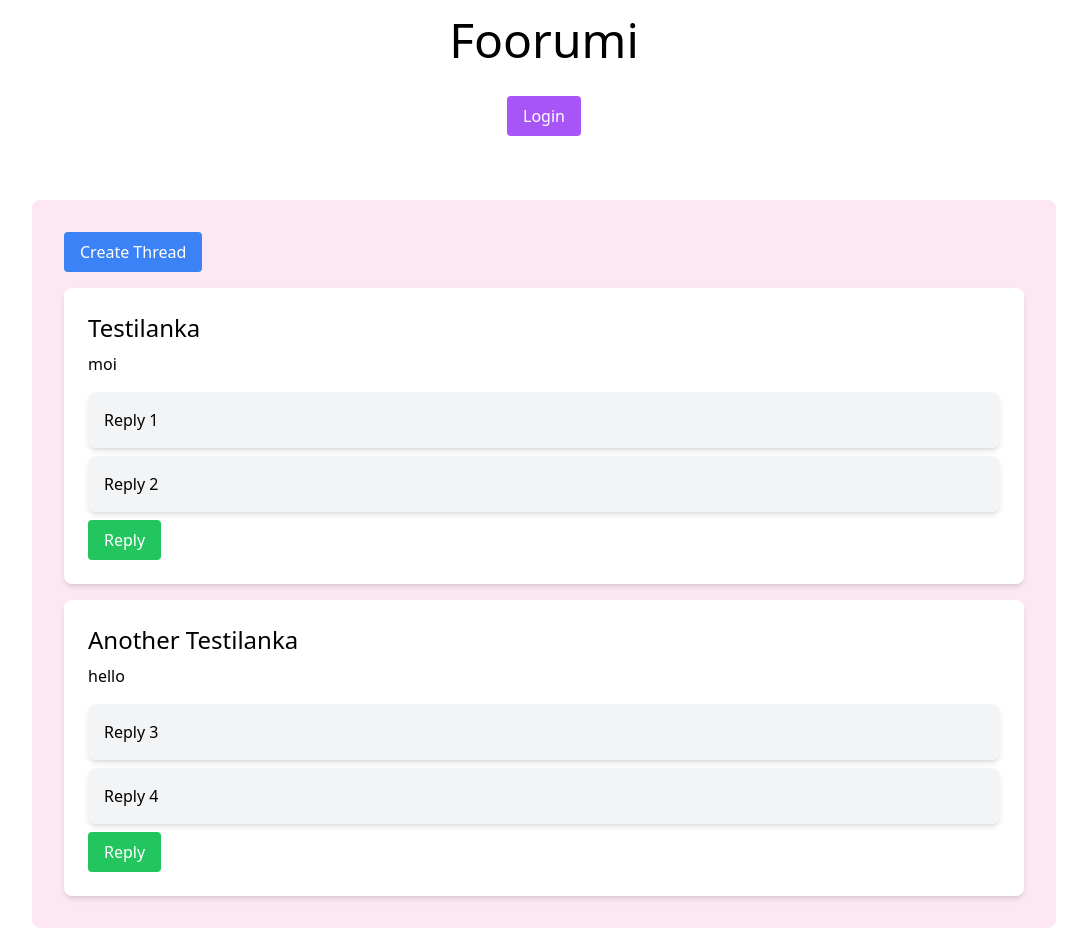
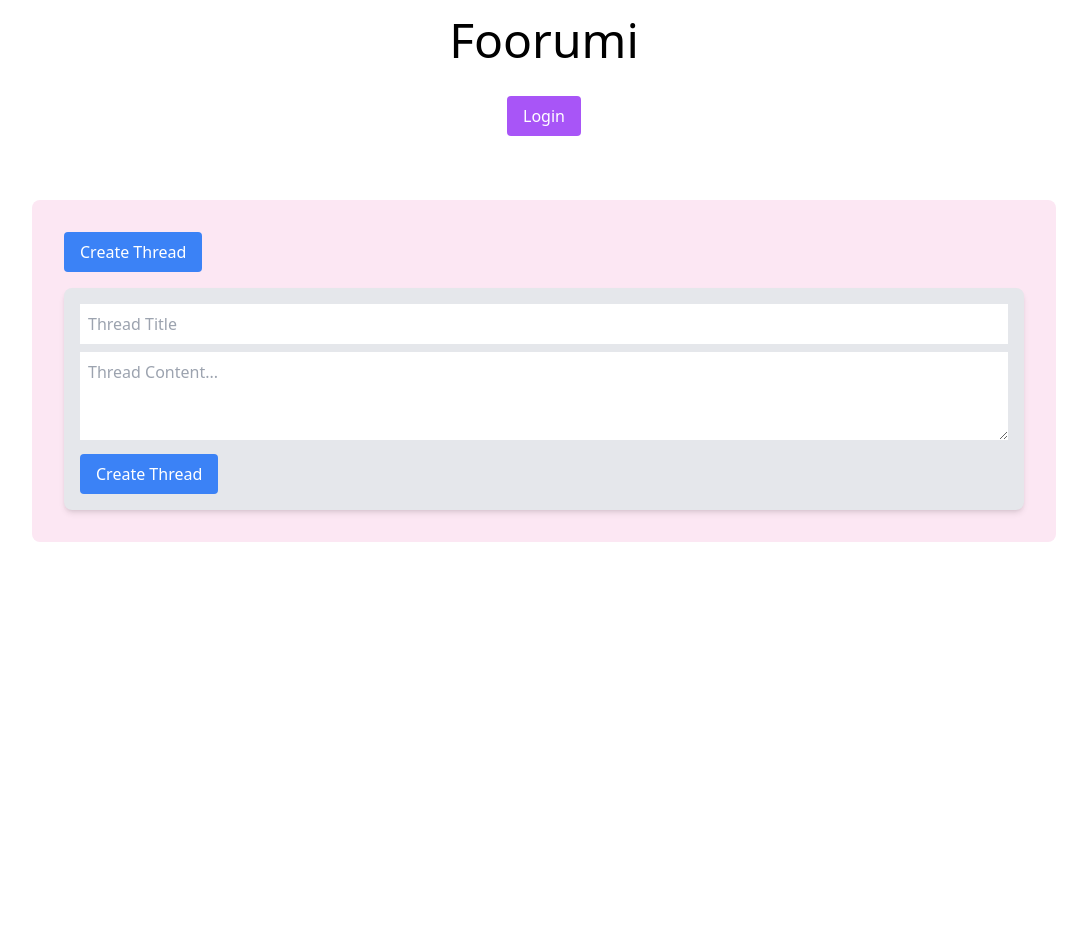
Before and after one commit to seblundin/forum, a React (Vite) app in the folder front/: page / in a window 1280 px wide. Both pictures are taken after a click on the button "Create Thread". Shown: the whole page, without its empty margins (96-1183 px from the left). After the commit the page ends 800 px from the top, so only its background shows below. Built offline with nearby package versions, Linux system fonts and the light colour scheme.

Commit message:
Can now create thread

```diff
--- /dev/null
+++ b/front/src/components/CreateThread.tsx
@@ -0,0 +1,47 @@
+import React, { useState } from 'react'
+
+const CreateThread = ({ onSubmit }) => {
+  const [threadTitle, setThreadTitle] = useState('')
+  const [threadContent, setThreadContent] = useState('')
+
+  const handleTitleChange = (event) => {
+    setThreadTitle(event.target.value)
+  }
+
+  const handleContentChange = (event) => {
+    setThreadContent(event.target.value)
+  }
+
+  const handleSubmit = () => {
+    onSubmit(threadTitle, threadContent)
+    setThreadTitle('')
+    setThreadContent('')
+  }
+
+  return (
+    <div className="bg-gray-200 p-4 rounded-lg shadow-md text-black">
+      <input
+        type="text"
+        placeholder="Thread Title"
+        value={threadTitle}
+        onChange={handleTitleChange}
+        className="w-full p-2 mb-2"
+      />
+      <textarea
+        placeholder="Thread Content..."
+        rows={3}
+        value={threadContent}
+        onChange={handleContentChange}
+        className="w-full p-2 mb-2"
+      />
+      <button
+        className="bg-blue-500 text-white px-4 py-2 rounded"
+        onClick={handleSubmit}
+      >
+        Create Thread
+      </button>
+    </div>
+  )
+}
+
+export default CreateThread
--- a/front/src/components/Home.tsx
+++ b/front/src/components/Home.tsx
@@ -1,36 +1,31 @@
+// Home.jsx
 import React, { useState } from 'react'
+import { Link } from 'react-router-dom'
 import { Thread } from '../types/Types'
 import Reply from './Reply'
-import { Link } from 'react-router-dom'
+import CreateThread from './CreateThread'
 
 const Home = () => {
-  const [threadList, setThreadList] = useState<Thread[]>([
-    {
-      id: 12312313,
-      title: 'Testilanka',
-      content: 'moi',
-      replies: [
-        { id: 1, message: 'Reply 1' },
-        { id: 2, message: 'Reply 2' },
-      ],
-    },
-    {
-      id: 12312314,
-      title: 'Another Testilanka',
-      content: 'hello',
-      replies: [
-        { id: 3, message: 'Reply 3' },
-        { id: 4, message: 'Reply 4' },
-      ],
-    },
-  ])
-
+  const [threadList, setThreadList] = useState<Thread[]>([])
   const [showReplyBoxForThread, setShowReplyBoxForThread] = useState<
     number | null
   >(null)
+  const [showCreateThreadBox, setShowCreateThreadBox] = useState<boolean>(false)
 
   const handleCreateThread = () => {
-    console.log('Create thread button clicked')
+    setShowCreateThreadBox(true)
+  }
+
+  const handleCreateThreadSubmit = (title: string, content: string) => {
+    const newThread = {
+      id: Date.now(),
+      title: title,
+      content: content,
+      replies: [],
+    }
+
+    setThreadList((prevThreads) => [...prevThreads, newThread])
+    setShowCreateThreadBox(false)
   }
 
   const handleButtonClick = (threadId: number) => {
@@ -59,8 +54,6 @@ const Home = () => {
       <div className="flex flex-col items-center justify-center">
         <h1 className="text-5xl font-sans mb-4 text-center p-4">Foorumi</h1>
         <Link to="/login">
-          {' '}
-          {/* Use Link to navigate to /login route */}
           <button className="bg-purple-500 text-white px-4 py-2 rounded">
             Login
           </button>
@@ -74,6 +67,9 @@ const Home = () => {
           >
             Create Thread
           </button>
+          {showCreateThreadBox && (
+            <CreateThread onSubmit={handleCreateThreadSubmit} />
+          )}
         </div>
         <div className="space-y-4">
           {threadList.map((thread) => (
```
